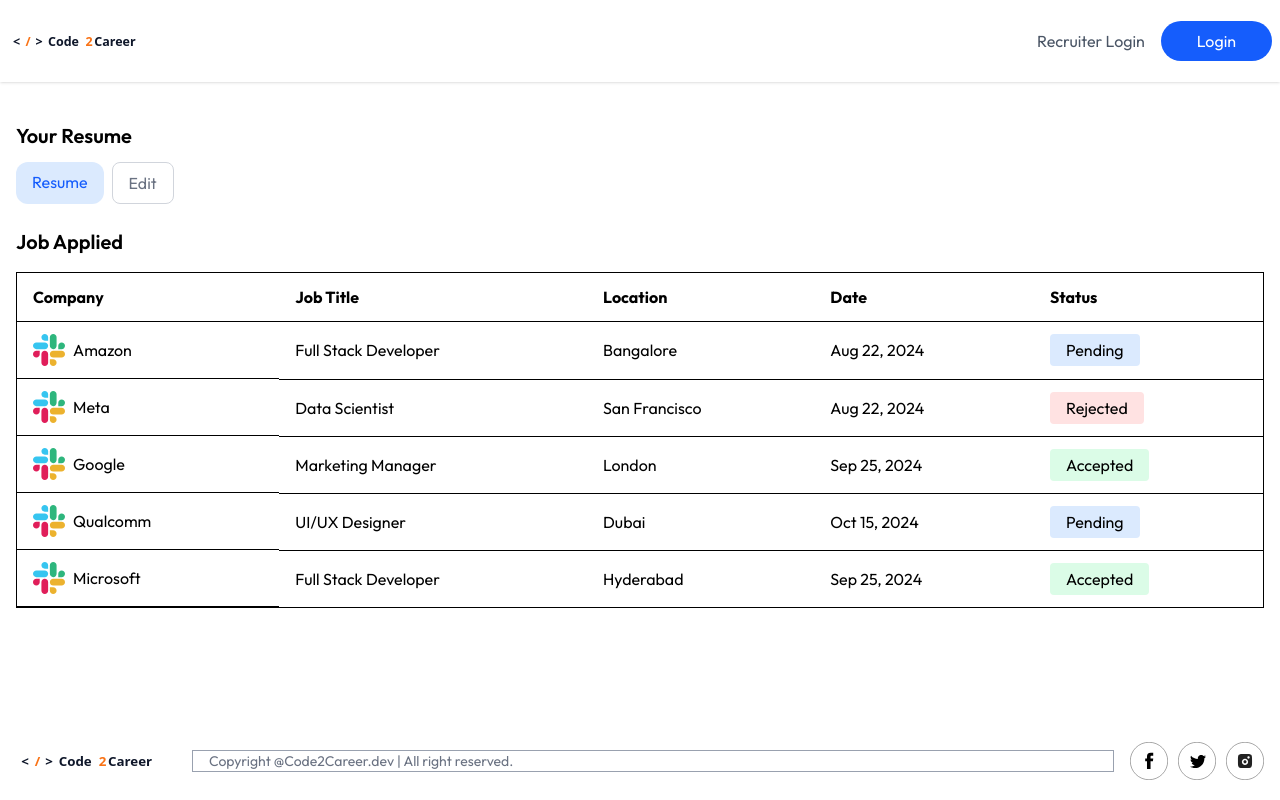
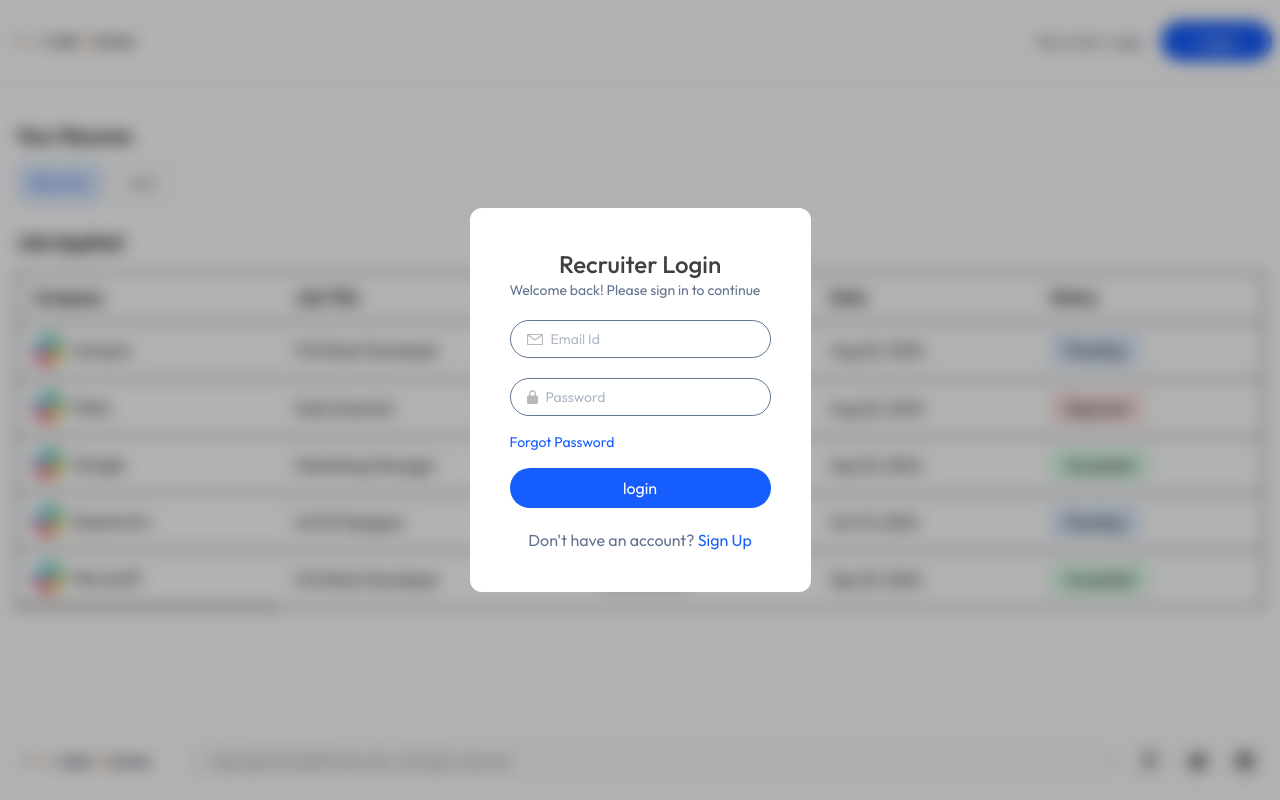
Before and after one commit to Anupkumar7196/Code2Career, a React (Vite) app: page /applications in a window 1280 px wide. Both pictures are taken after a click on the button "Recruiter Login". Built offline with nearby package versions, Linux system fonts and the light colour scheme; no server answers.

Commit message:
Recruiter Login

```diff
--- a/src/components/Navbar.jsx
+++ b/src/components/Navbar.jsx
@@ -1,13 +1,16 @@
-import React from 'react'
+import React, { useContext } from 'react'
 import { assets } from '../assets/assets'
 import { useClerk, UserButton, useUser } from '@clerk/clerk-react'
 import { Link, useNavigate } from 'react-router-dom'
+import { AppContext } from '../context/AppContext'
 const Navbar = () => {
 
     const {openSignIn} = useClerk();
     const {user} = useUser();
 
     const navigate = useNavigate()
+
+    const {setShowRecruiterLogin} = useContext(AppContext)
 
   return (
     <div className='shadow py-4'>
@@ -22,7 +25,7 @@
                 <UserButton/>
             </div>
             : <div className='flex gap-4 max-sm:text-xs'>
-            <button className='text-gray-600 cursor-pointer'>Recruiter Login</button>
+            <button onClick={e => setShowRecruiterLogin(true)} className='text-gray-600 cursor-pointer'>Recruiter Login</button>
             <button onClick={e => openSignIn()} className='bg-blue-600 text-white px-6 sm:px-9 py-2 rounded-full cursor-pointer'>Login</button>
         </div>
         }
--- a/src/components/RecruiterLogin.jsx
+++ b/src/components/RecruiterLogin.jsx
@@ -1,4 +1,5 @@
 import React, { use, useState } from 'react'
+import { assets } from '../assets/assets'
 
 const RecruiterLogin = () => {
     const [state, setState] = useState('Login')
@@ -10,8 +11,44 @@
 
     const [isTextDataSubmited, setIsTextDataSubmited] = useState(false)
   return (
-    <div>
+    <div className='absolute top-0 left-0 right-0 bottom-0 z-10 backdrop-blur-sm bg-black/30 flex justify-center items-center'>
+      <form className='relative bg-white p-10 rounded-xl text-slate-500'>
+        <h1 className='text-center text-2xl text-neutral-700 font-medium'>Recruiter {state}</h1>
+        <p className='text-sm'>Welcome back! Please sign in to continue</p>
+        {state === "Sign Up" && isTextDataSubmited ? <>
 
+        </> : <>
+
+          {state !== 'Login' && (
+            <div className='border px-4 py-2 flex items-center gap-2 rounded-full mt-5'>
+            <img src={assets.person_icon} alt="" />
+            <input className='outline-none text-sm' onChange={e => setName(e.target.value)} value={name} type="text" placeholder='Company Name' recuired/>
+          </div>
+          )}
+
+          <div className='border px-4 py-2 flex items-center gap-2 rounded-full mt-5'>
+            <img src={assets.email_icon} alt="" />
+            <input className='outline-none text-sm' onChange={e => setEmail(e.target.value)} value={email} type="email" placeholder='Email Id' recuired/>
+          </div>
+
+          <div className='border px-4 py-2 flex items-center gap-2 rounded-full mt-5'>
+            <img src={assets.lock_icon} alt="" />
+            <input className='outline-none text-sm' onChange={e => setPassword(e.target.value)} value={password} type="password" placeholder='Password' recuired/>
+          </div>
+        </>}
+        <p className='text-sm text-blue-600 my-4 cursor-pointer'>Forgot Password</p>
+
+        <button className='bg-blue-600 w-full text-white py-2 rounded-full'>
+          {state === 'Login' ? 'login' : 'create account'}
+        </button>
+
+        {
+          state === 'Login'
+          ? <p className='mt-5 text-center'>Don't have an account? <span className='text-blue-600 cursor-pointer' onClick={()=>setState("Sign Up")}>Sign Up</span></p>
+          : <p className='mt-5 text-center'>Already have an account? <span className='text-blue-600 cursor-pointer' onClick={()=> setState("Login")}>Login</span></p>
+        }
+
+      </form>
     </div>
   )
 }
```
